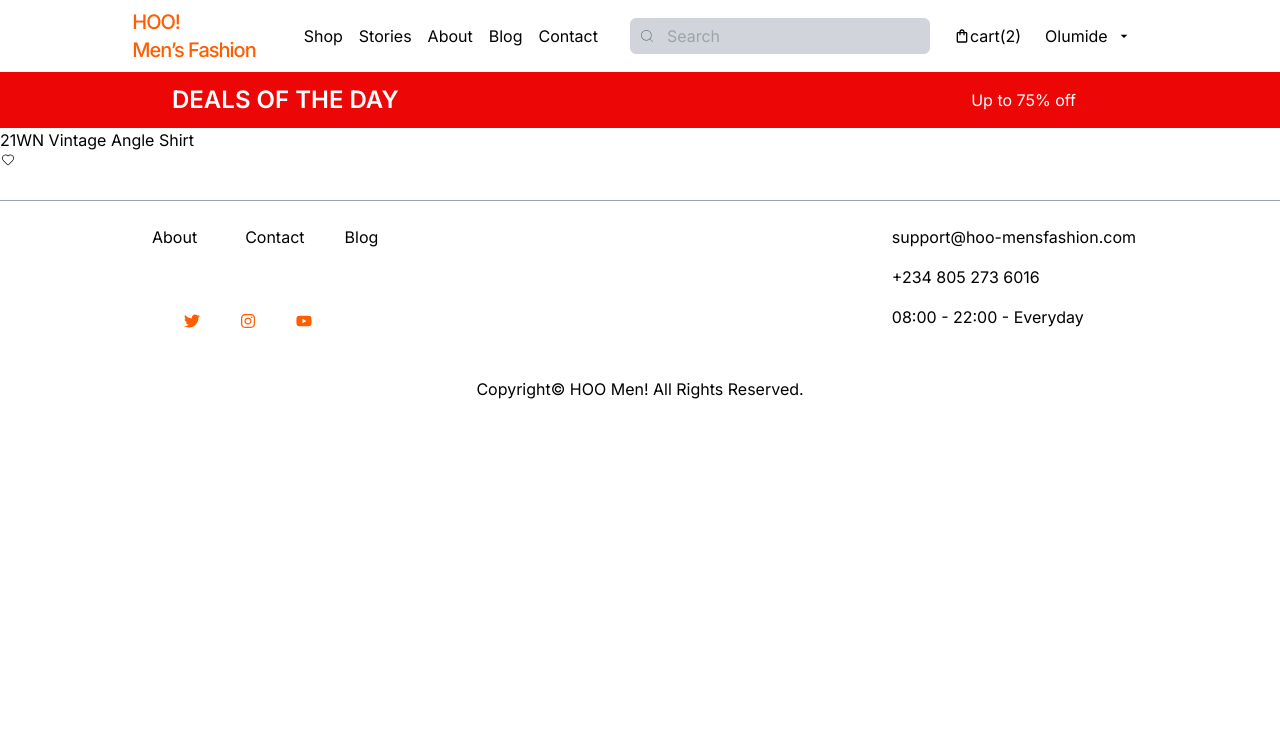
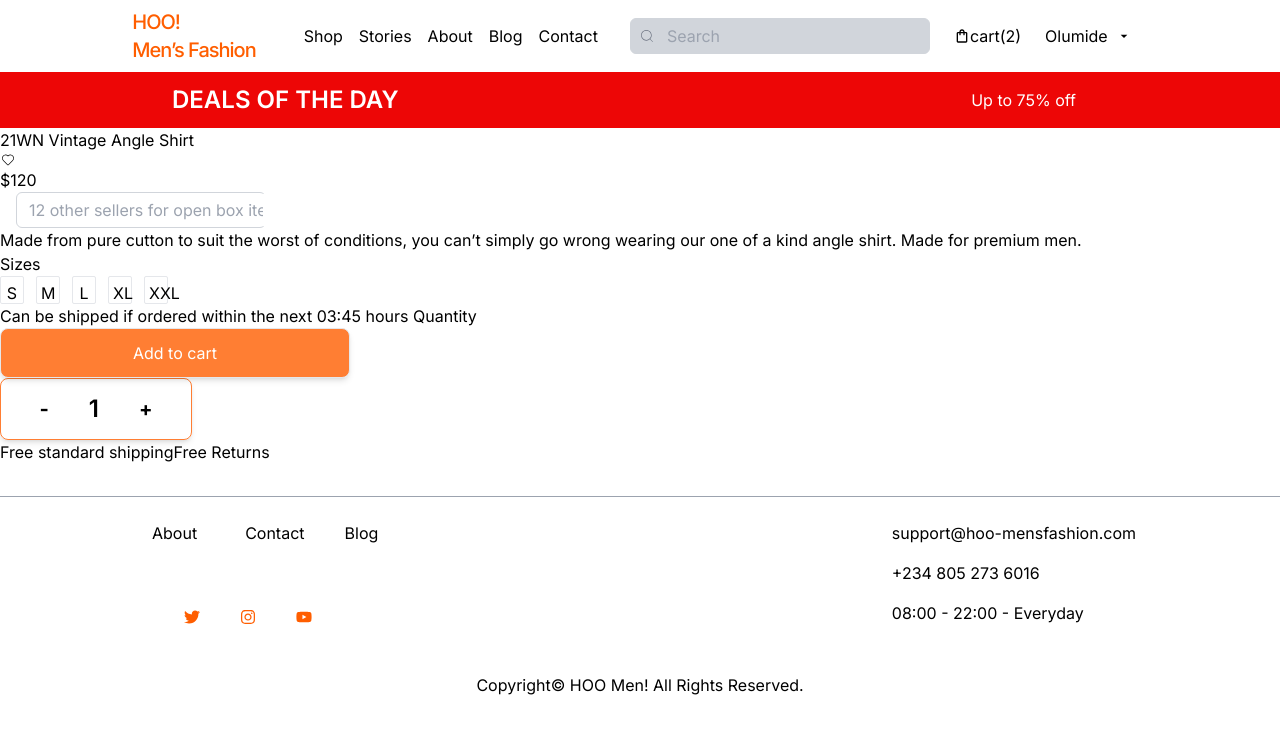
Before and after one commit to TheAwesomeTechGirl/hoo_menfashion, a Next.js app: page /Product in a window 1280 px wide. Shown: the top 734 px of the page. Built offline with nearby package versions, Linux system fonts and the light colour scheme.

Commit message:
Align text

```diff
--- a/src/app/Product/Productitem.jsx
+++ b/src/app/Product/Productitem.jsx
@@ -1,4 +1,6 @@
+import Link from 'next/link';
 import { CiHeart } from "react-icons/ci";
+import CounterBox from "@/components/CounterBox";
 
 function Productitem() {
   return (
@@ -6,8 +8,49 @@
 
         <div className="detailsContainer">
 <h1>21WN  Vintage Angle Shirt
-<CiHeart />
+<span><CiHeart /></span>
 </h1>
+
+
+    <span>$120<form className="flex items-center space-x-2 p-2 border w-[250px] h-[36px] border-gray-300 rounded-md mx-4">
+
+          <input
+            type="text"
+            placeholder="12 other sellers for open box items"
+            className="p-1 border-none focus:outline-none "
+          />
+        </form></span>
+
+
+<p>Made from pure cutton to suit the worst of conditions,
+    you can’t simply go wrong wearing our one of a kind angle shirt. Made for premium men.</p>
+
+<h4>   Sizes</h4>
+
+<ul className="flex flex-row  text-center  gap-3 ">
+  <li className="border rounded-sm bg-white h-7 w-6   hover:bg-[#FF5E00] hover:text-white p-1">S</li>
+  <li className="border bg-white rounded-sm  h-7 w-6   hover:bg-[#FF5E00] hover:text-white p-1">M</li>
+  <li className="border bg-white rounded-sm  h-7 w-6   hover:bg-[#FF5E00] hover:text-white p-1">L</li>
+  <li className="border bg-white rounded-sm  h-7 w-6   hover:bg-[#FF5E00] hover:text-white p-1">XL</li>
+  <li className="border bg-white rounded-sm  h-7 w-6   hover:bg-[#FF5E00] hover:text-white p-1">XXL</li>
+</ul>
+
+<div>
+    <p>  Can be shipped if ordered within the next 03:45 hours <span>Quantity</span></p>
+
+<div>
+<button className="justify-center items-center w-[350px] h-[50px] border bg-[#FF5E00CC] p-2 rounded-lg shadow-md text-white ">
+    Add to cart
+    </button>
+
+      <CounterBox />
+</div>
+<div>
+    <Link href="">Free standard shipping</Link>
+    <Link href="">Free Returns</Link>
+</div>
+
+</div>
         </div>
     </section>
   )
--- a/src/components/Checkbox.jsx
+++ b/src/components/Checkbox.jsx
@@ -25,9 +25,9 @@
   const items = ['Zara', 'Yerima', 'Verisus', 'OML', 'Ogoscit'];
 
   return (
-    <ul className="list-none space-y-3">
+    <ul className="list-none space-y-3 ">
       {items.map((item, index) => (
-        <li key={index} className="flex items-center">
+        <li key={index} className="flex items-center ml-4">
           <Checkbox
             index={index}
             checkedIndex={checkedIndex}
--- /dev/null
+++ b/src/components/CounterBox.jsx
@@ -0,0 +1,29 @@
+"use client";
+import { useState } from 'react';
+
+const CounterBox = () => {
+  const [count, setCount] = useState(1);
+
+  const increment = () => setCount(count + 1);
+  const decrement = () => setCount(count - 1);
+
+  return (
+    <div className="flex items-center justify-center border border-[#FF5E00CC] p-2 rounded-lg shadow-md w-48">
+      <button
+        onClick={decrement}
+        className="px-4 py-2 text-xl font-bold text-black rounded-full  "
+      >
+        -
+      </button>
+      <div className="px-6 text-2xl font-semibold">{count}</div>
+      <button
+        onClick={increment}
+        className="px-4 py-2 text-xl font-bold text-black"
+      >
+        +
+      </button>
+    </div>
+  );
+};
+
+export default CounterBox;
--- a/src/components/Products.jsx
+++ b/src/components/Products.jsx
@@ -48,7 +48,7 @@
         </span>
       </p>
         <h1 className="font-semibold text-base text-black mb-2">BRAND</h1>
-        <div className="list-none space-y-3">
+        <div className="list-none space-y-3 ">
         <Checkbox/>
         </div>
         <h1 className="font-semibold text-base text-black mt-3">PRICE</h1>
```
